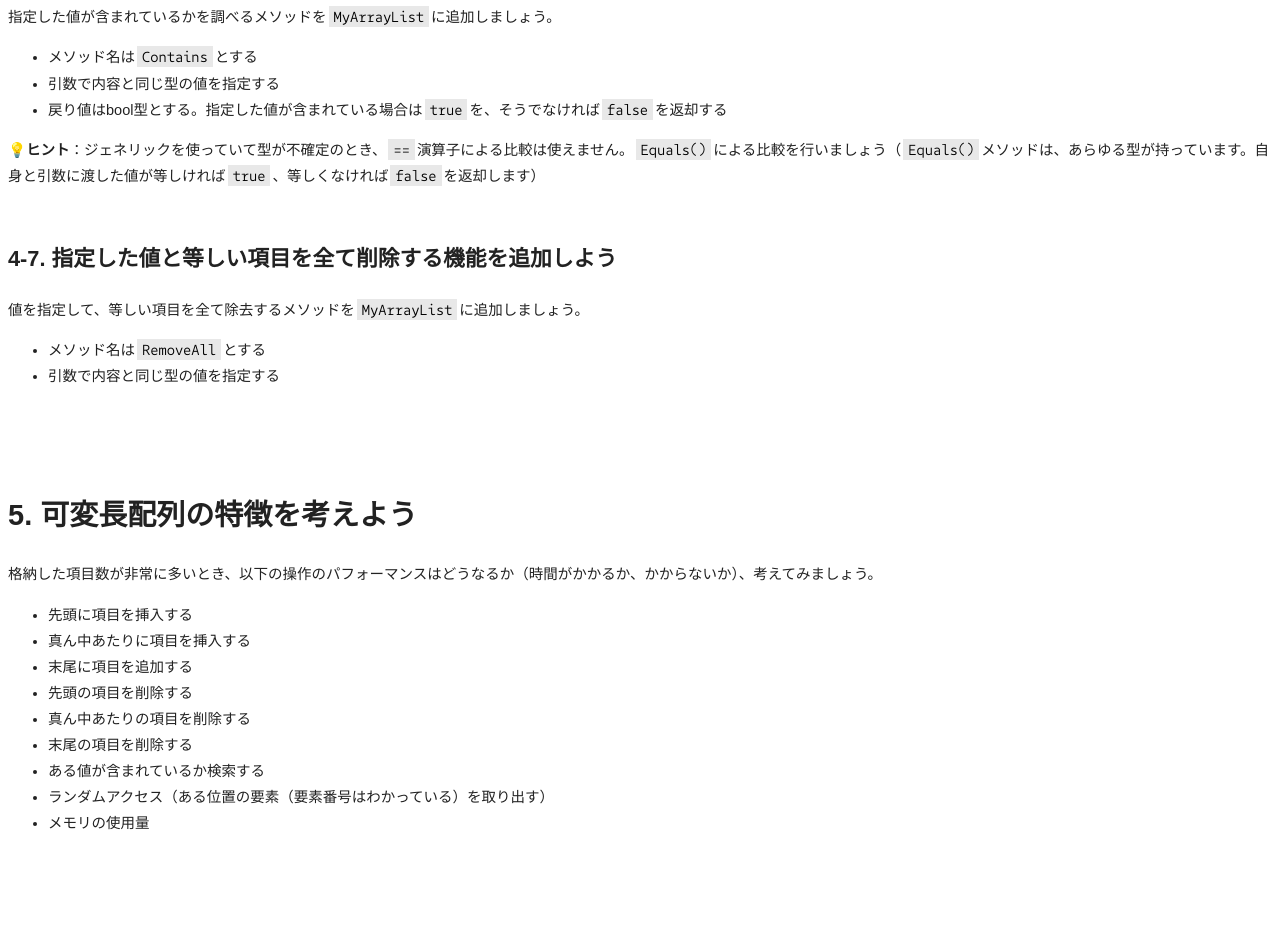
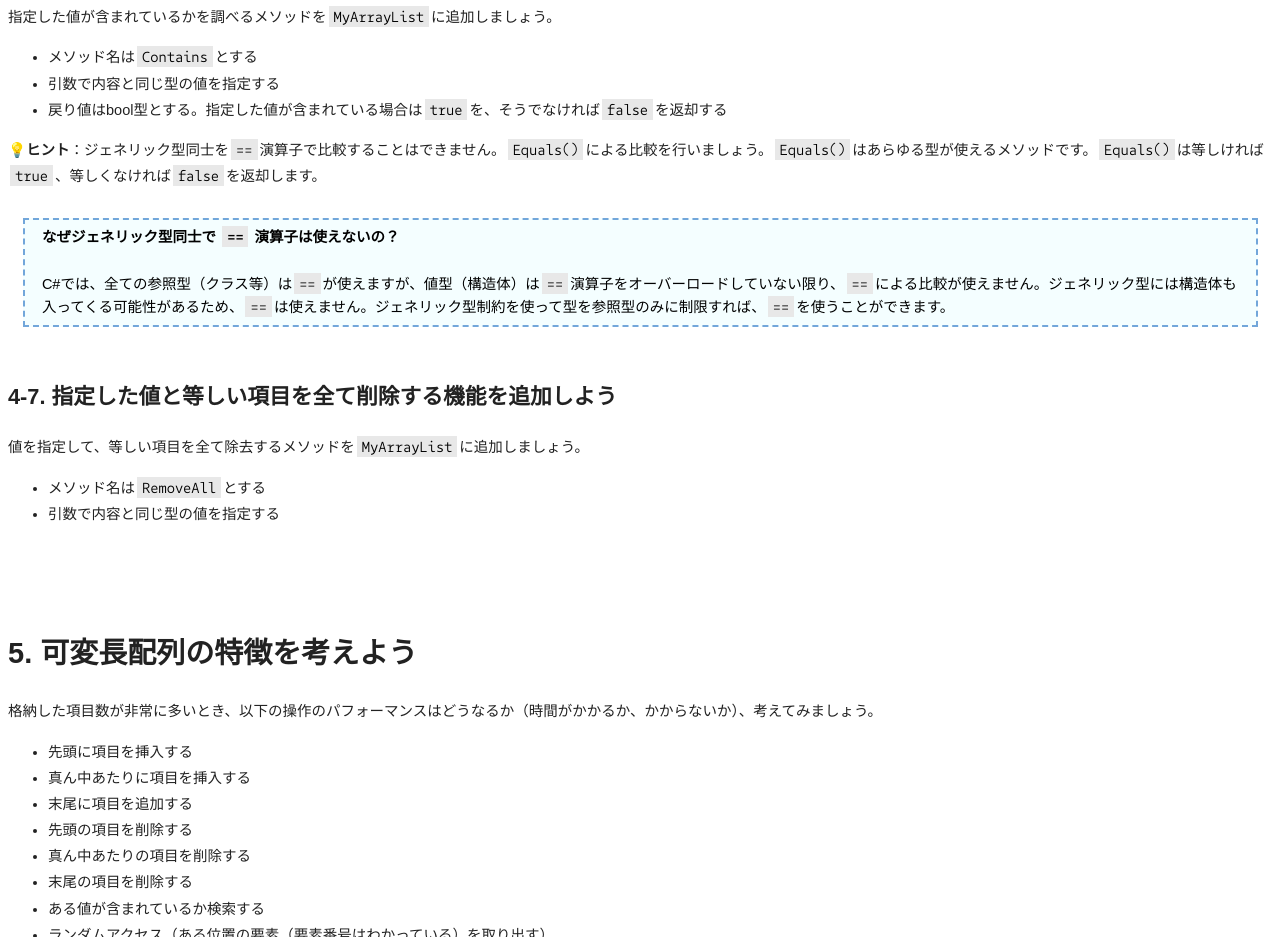
Before and after one commit to ymotoyama/CSharpText, a plain HTML site: page MyArrayList/index.html in a window 1280 px wide. Shown: the part 4060-4997 px from the top of the page. Before the commit the page ends 4952 px from the top, so only its background shows below. Drawn offline with Linux system fonts and the light colour scheme.

Commit message:
ジェネリック型同士の==について追記

```diff
--- a/MyArrayList/index.html
+++ b/MyArrayList/index.html
@@ -61,22 +61,18 @@
       &nbsp;&nbsp;&nbsp;&nbsp;&nbsp;&nbsp;&nbsp; <span style="color: #219a43;">// このリストに格納されている項目の数（自動実装プロパティ）</span><br>
       &nbsp;&nbsp;&nbsp;&nbsp;&nbsp;&nbsp;&nbsp; public int Count { get; private set; } = 0;<br>
       &nbsp;&nbsp;&nbsp;&nbsp;&nbsp;&nbsp;&nbsp; int[] array = new int[4]; <span
-
         style="color: #219a43;">// 4という数はテキトー</span><br>
       <br>
       &nbsp;&nbsp;&nbsp;&nbsp;&nbsp;&nbsp;&nbsp; <span style="color: #219a43;">// 容量を拡張する</span><br>
       &nbsp;&nbsp;&nbsp;&nbsp;&nbsp;&nbsp;&nbsp; void Expand()<br>
       &nbsp;&nbsp;&nbsp;&nbsp;&nbsp;&nbsp;&nbsp; {<br>
       &nbsp;&nbsp;&nbsp;&nbsp;&nbsp;&nbsp;&nbsp;&nbsp;&nbsp;&nbsp;&nbsp; <span
-
         style="color: #219a43;">// 2倍の大きさの新しい配列を用意し</span><br>
       &nbsp;&nbsp;&nbsp;&nbsp;&nbsp;&nbsp;&nbsp;&nbsp;&nbsp;&nbsp;&nbsp; int[] newArray = new int[array.Length * 2];<br>
       &nbsp;&nbsp;&nbsp;&nbsp;&nbsp;&nbsp;&nbsp;&nbsp;&nbsp;&nbsp;&nbsp; <span
-
         style="color: #219a43;">// 中身をコピーする (コピー元配列, コピー先配列, 要素数)</span><br>
       &nbsp;&nbsp;&nbsp;&nbsp;&nbsp;&nbsp;&nbsp;&nbsp;&nbsp;&nbsp;&nbsp; Array.Copy(array, newArray, array.Length);<br>
       &nbsp;&nbsp;&nbsp;&nbsp;&nbsp;&nbsp;&nbsp;&nbsp;&nbsp;&nbsp;&nbsp; <span
-
         style="color: #219a43;">// 参照を切り替える</span><br>
       &nbsp;&nbsp;&nbsp;&nbsp;&nbsp;&nbsp;&nbsp;&nbsp;&nbsp;&nbsp;&nbsp; array = newArray;<br>
       &nbsp;&nbsp;&nbsp;&nbsp;&nbsp;&nbsp;&nbsp; }<br>
@@ -85,7 +81,6 @@
       &nbsp;&nbsp;&nbsp;&nbsp;&nbsp;&nbsp;&nbsp; public void Add(int item)<br>
       &nbsp;&nbsp;&nbsp;&nbsp;&nbsp;&nbsp;&nbsp; {<br>
       &nbsp;&nbsp;&nbsp;&nbsp;&nbsp;&nbsp;&nbsp;&nbsp;&nbsp;&nbsp;&nbsp; <span
-
         style="color: #219a43;">// 要素が配列の末尾にまで到達していたら、配列を拡張する</span><br>
       &nbsp;&nbsp;&nbsp;&nbsp;&nbsp;&nbsp;&nbsp;&nbsp;&nbsp;&nbsp;&nbsp; if (Count == array.Length)<br>
       &nbsp;&nbsp;&nbsp;&nbsp;&nbsp;&nbsp;&nbsp;&nbsp;&nbsp;&nbsp;&nbsp; {<br>
@@ -139,7 +134,10 @@
       <li>引数で内容と同じ型の値を指定する</li>
       <li>戻り値はbool型とする。指定した値が含まれている場合は<code>true</code>を、そうでなければ<code>false</code>を返却する</li>
     </ul>
-    <p><b><b>💡</b>ヒント</b>：ジェネリックを使っていて型が不確定のとき、<code>==</code>演算子による比較は使えません。<code>Equals()</code>による比較を行いましょう（<code>Equals()</code>メソッドは、あらゆる型が持っています。自身と引数に渡した値が等しければ<code>true</code>、等しくなければ<code>false</code>を返却します）</p>
+    <p><b><b>💡</b>ヒント</b>：ジェネリック型同士を<code>==</code>演算子で比較することはできません。<code>Equals()</code>による比較を行いましょう。<code>Equals()</code>はあらゆる型が使えるメソッドです。<code>Equals()</code>は等しければ<code>true</code>、等しくなければ<code>false</code>を返却します。</p>
+    <p class="column"><b>なぜジェネリック型同士で <code>==</code> 演算子は使えないの？</b><br>
+      <br>
+      C#では、全ての参照型（クラス等）は<code>==</code>が使えますが、値型（構造体）は<code>==</code>演算子をオーバーロードしていない限り、<code>==</code>による比較が使えません。ジェネリック型には構造体も入ってくる可能性があるため、<code>==</code>は使えません。ジェネリック型制約を使って型を参照型のみに制限すれば、<code>==</code>を使うことができます。</p>
     <p></p>
     <h2><a id="mozTocId776473" class="mozTocH2"></a>指定した値と等しい項目を全て削除する機能を追加しよう</h2>
     <p>値を指定して、等しい項目を全て除去するメソッドを<code>MyArrayList</code>に追加しましょう。</p>
```
